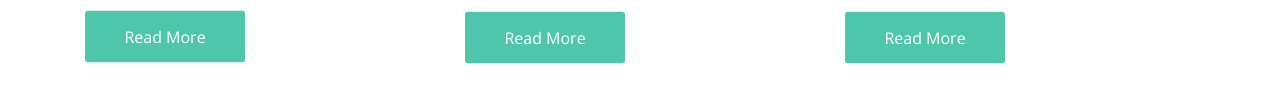
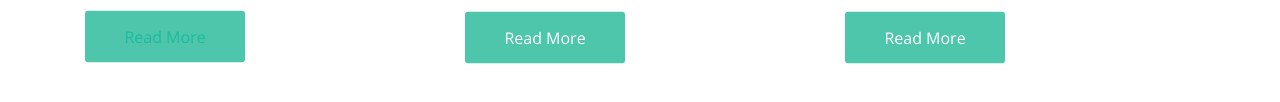
Before and after one commit to KalinkinaD/goit-fe-course, a plain HTML site: page homework-04/index.html in a window 1280 px wide. In both pictures the pointer is over the link 165 px from the left and 1822 px from the top of the page. Shown: the part 1786-1888 px from the top of the page. Drawn offline with nearby package versions, Linux system fonts and the light colour scheme.

Commit message:
news-list hover&focus

```diff
--- a/homework-04/css/style.css
+++ b/homework-04/css/style.css
@@ -251,3 +251,7 @@ input[type="radio"].visually-hidden {
   color: #ffffff;
   transform: scaleY(1.0062);
 }
+.news-list a:hover,
+.news-list a:focus {
+  color: #1abc9c;
+}
```
